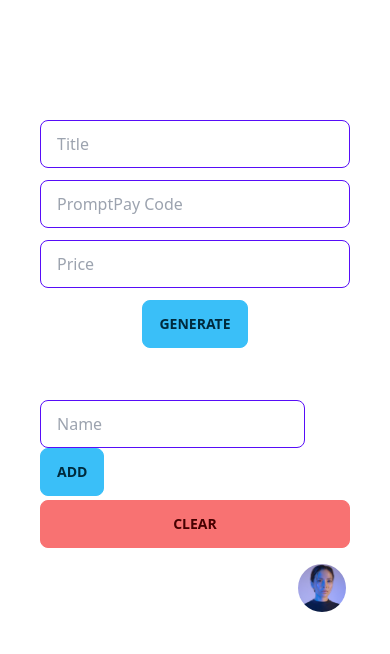
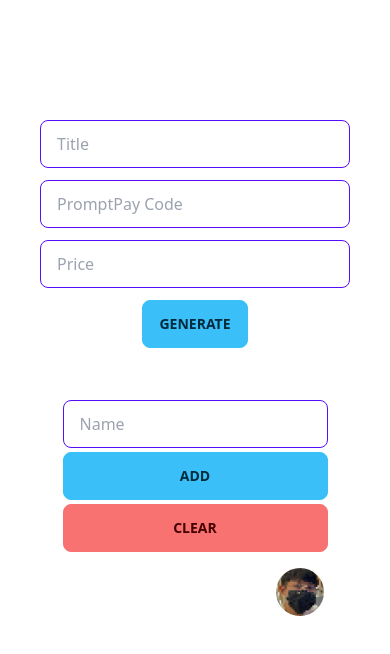
Before and after one commit to Homiez09/YouDontPayAlone, a SvelteKit app: page / in a window 390 px wide. Shown: the top 654 px of the page. Built offline with nearby package versions, Linux system fonts and the light colour scheme.

Commit message:
fix button responsive

```diff
--- a/src/components/members.svelte
+++ b/src/components/members.svelte
@@ -8,19 +8,19 @@
 			{#each memberCount as member}
 				<div class="avatar">
 					<div class="w-12">
-						<img src="/images/avatar.jpg" alt="avatar" />
+						<img src="/images/avatar.png" alt="avatar" />
 					</div>
 				</div>
 			{/each}
 		{:else}
 			<div class="avatar">
 				<div class="w-12">
-					<img src="/images/avatar.jpg" alt="avatar" />
+					<img src="/images/avatar.png" alt="avatar" />
 				</div>
 			</div>
 			<div class="avatar">
 				<div class="w-12">
-					<img src="/images/avatar.jpg" alt="avatar" />
+					<img src="/images/avatar.png" alt="avatar" />
 				</div>
 			</div>
 			<div class="avatar placeholder">
--- a/src/routes/+page.svelte
+++ b/src/routes/+page.svelte
@@ -39,6 +39,16 @@
        members = ['Me']
     }
 </script>
+
+<svelte:head>
+	<title>YouDontPayAlone</title>
+	<meta name="title" content="YouDontPayAlone" />
+	<meta name="description" content="You are not alone." />
+	<meta
+		name="viewport"
+		content="width=device-width, initial-scale=1.0, maximum-scale=1.0, user-scalable=no"
+	/>
+</svelte:head>
 
 <main class="p-10">
     <div class="qrImage flex m-10" />
@@ -90,8 +100,9 @@
                             class="input input-primary input-bordered"
                             placeholder="Name"
                         />
-                        <button class="btn btn-info w-auto" on:click={addMember}>Add</button>
+                        <button class="btn btn-info w-auto max-sm:hidden" on:click={addMember}>Add</button>
                     </form>
+                    <button class="btn btn-info w-auto sm:hidden" on:click={addMember}>Add</button>
                     <button class="btn btn-error w-auto" on:click={clearMember}>Clear</button>
                 </div>
                 <div class="flex justify-end">
```
Also changed, not shown: static/images/avatar.jpg (deleted), static/images/avatar.png (added).
